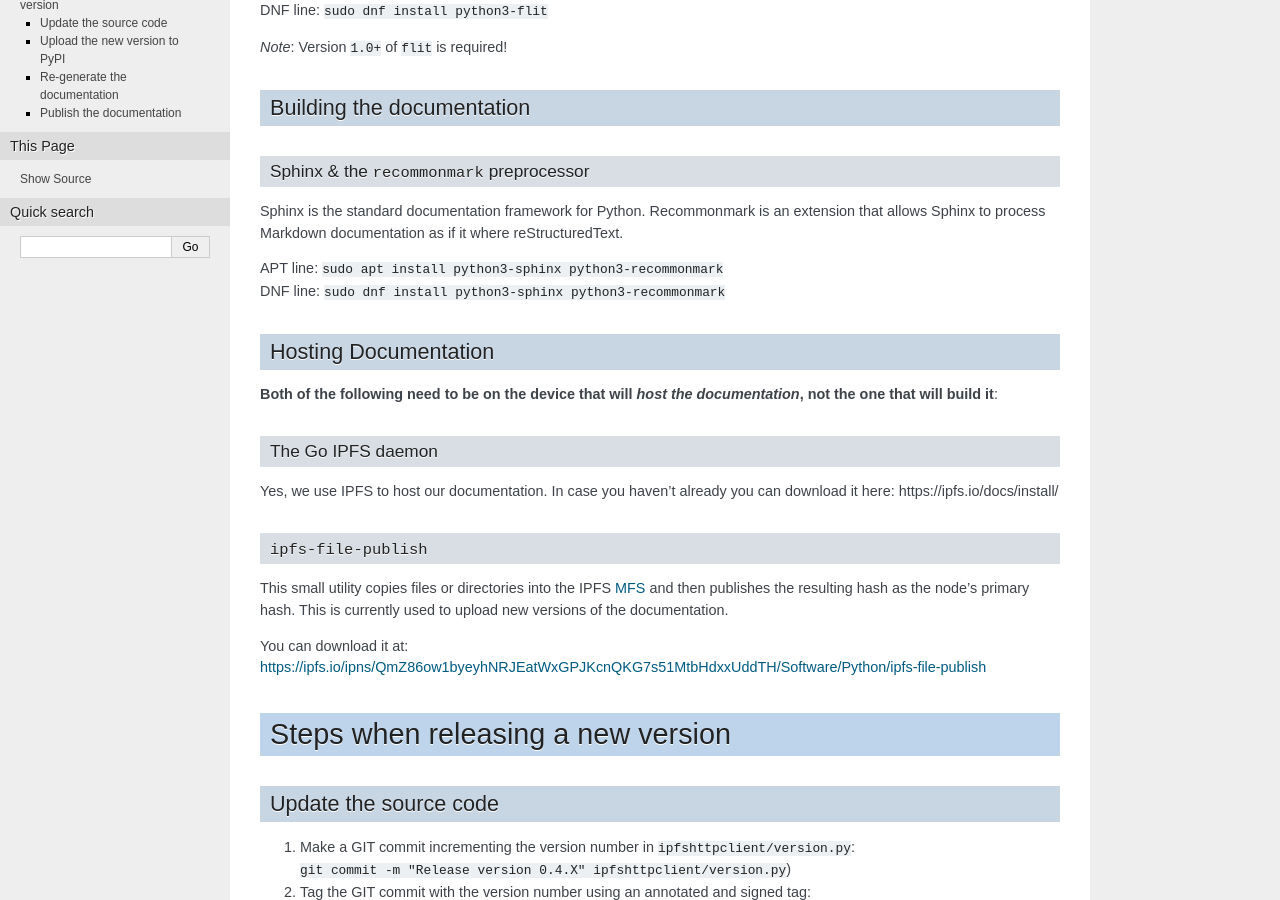
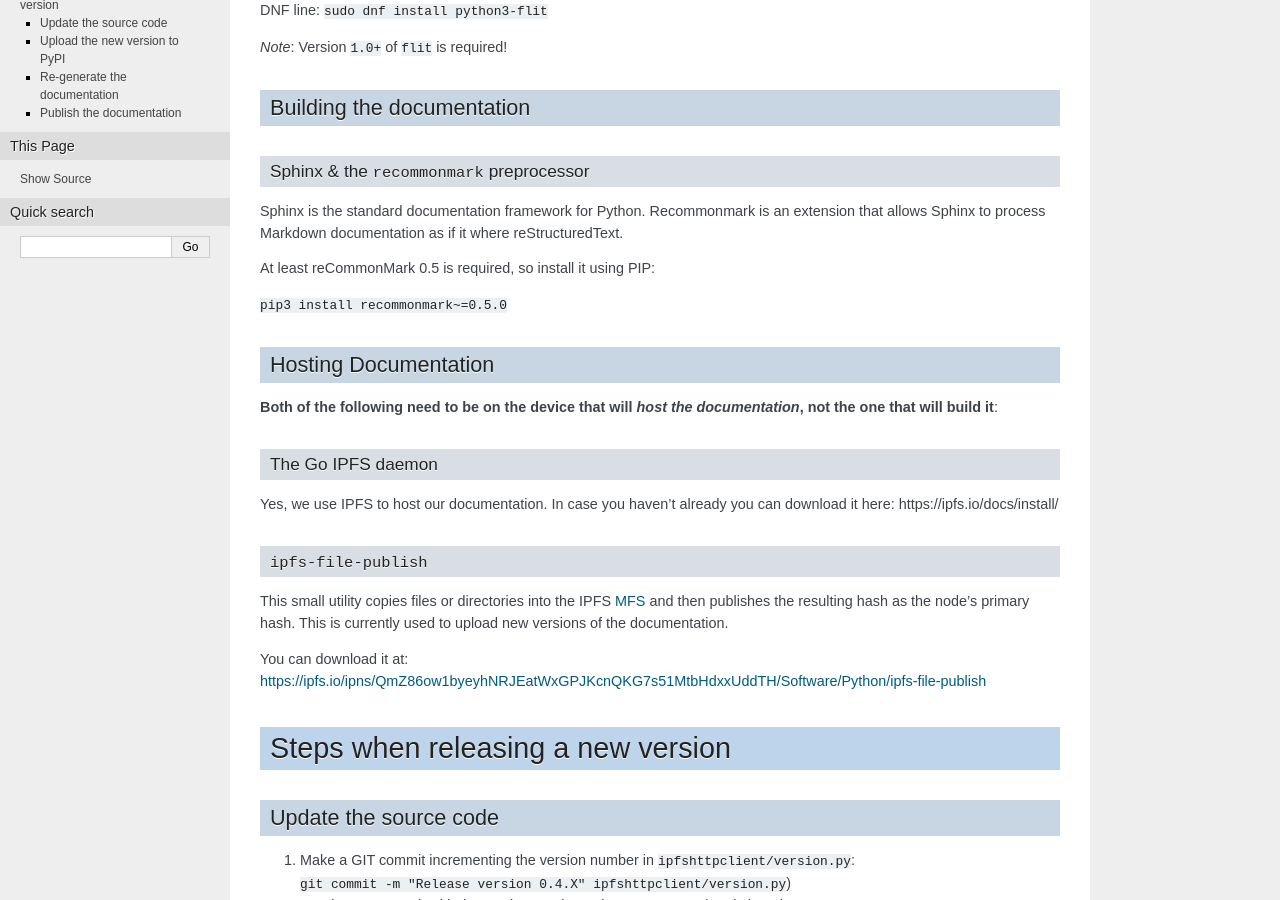
Before and after one commit to ipfs-shipyard/py-ipfs-http-client, a Sphinx documentation site: the page built from docs/releasing.md, in a window 1280 px wide and 900 px high, scrolled down 367 px. Built offline with Sphinx 7.4.7, drawn with Linux system fonts in a browser that asks for light colours; pages that are not in the unit, such as notebooks, are missing from menus.

Commit message:
Upgrade documentation to use reCommonMark 0.5

```diff
--- a/docs/conf.py
+++ b/docs/conf.py
@@ -42,12 +42,8 @@
 	'sphinx.ext.napoleon',
 	'sphinx.ext.coverage',
 	'sphinx.ext.viewcode',
+	'recommonmark'
 ]
-
-# Use reCommonMark for parsing text documents as MarkDown
-source_parsers = {
-	'.md': 'recommonmark.parser.CommonMarkParser',
-}
 
 # Add any paths that contain templates here, relative to this directory.
 templates_path = ['_templates']
--- a/docs/releasing.md
+++ b/docs/releasing.md
@@ -21,8 +21,12 @@
 Sphinx is the standard documentation framework for Python. Recommonmark is an extension that allows
 Sphinx to process Markdown documentation as if it where reStructuredText.
 
-APT line: `sudo apt install python3-sphinx python3-recommonmark`
-DNF line: `sudo dnf install python3-sphinx python3-recommonmark`
+<!-- APT line: `sudo apt install python3-sphinx python3-recommonmark`  -->
+<!--DNF line: `sudo dnf install python3-sphinx python3-recommonmark`-->
+
+At least reCommonMark 0.5 is required, so install it using PIP:
+
+`pip3 install recommonmark~=0.5.0`
 
 ## Hosting Documentation
 
```
